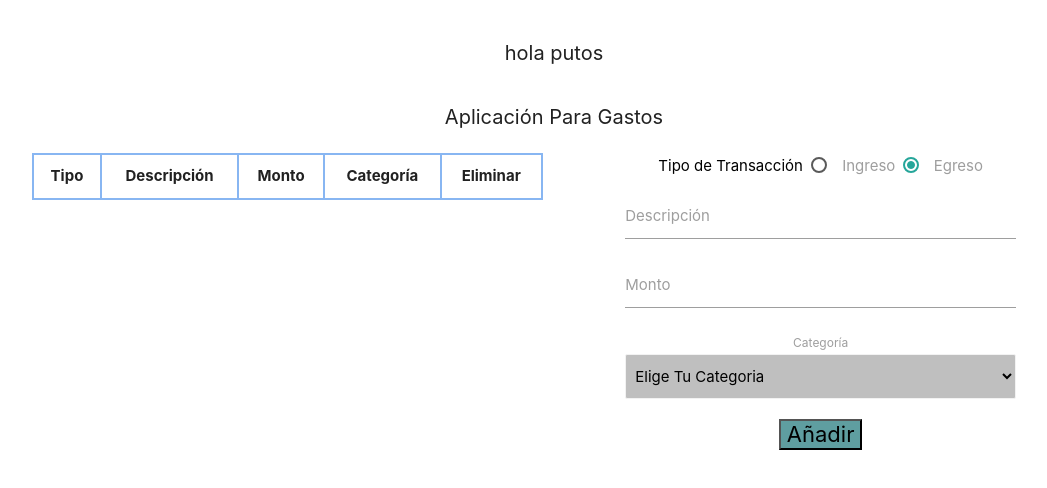
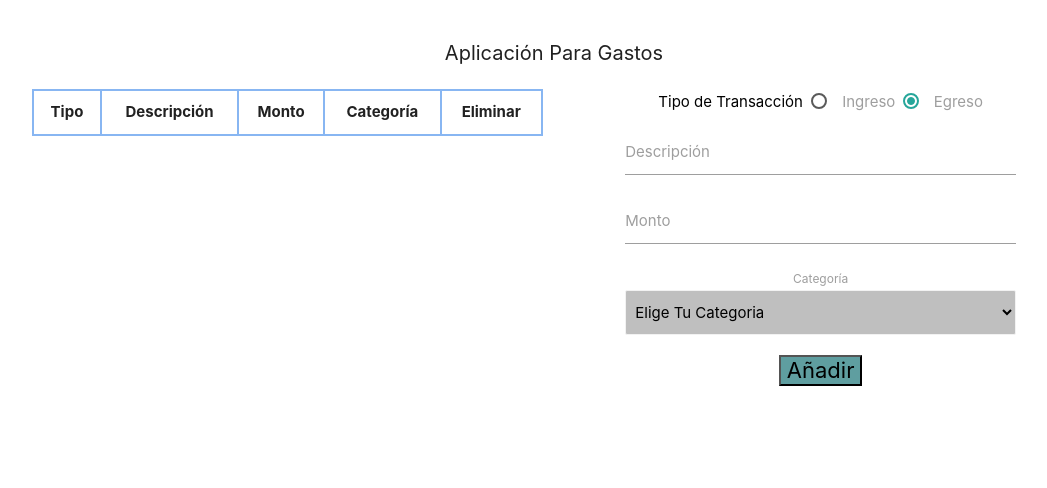
Before and after one commit to Rungekutta-A/gastosApp, a plain HTML site: page index.html in a window 1280 px wide. Shown: the whole page, without its empty margins (86-1133 px from the left). Drawn offline with nearby package versions, Linux system fonts and the light colour scheme.

Commit message:
Update index.html

```diff
--- a/index.html
+++ b/index.html
@@ -11,7 +11,7 @@
   <link rel="stylesheet" href="styles.css" />
 </head>
 <body>
-  <h1>hola putos</h1>
+
   <h1>Aplicación Para Gastos</h1>
 
   <div class="row">
```
